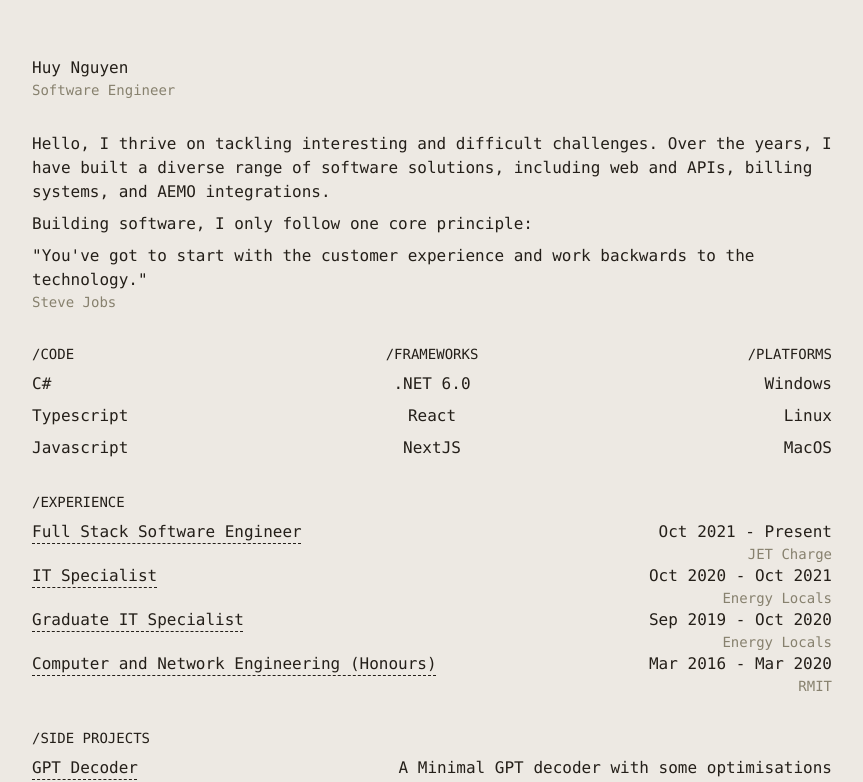
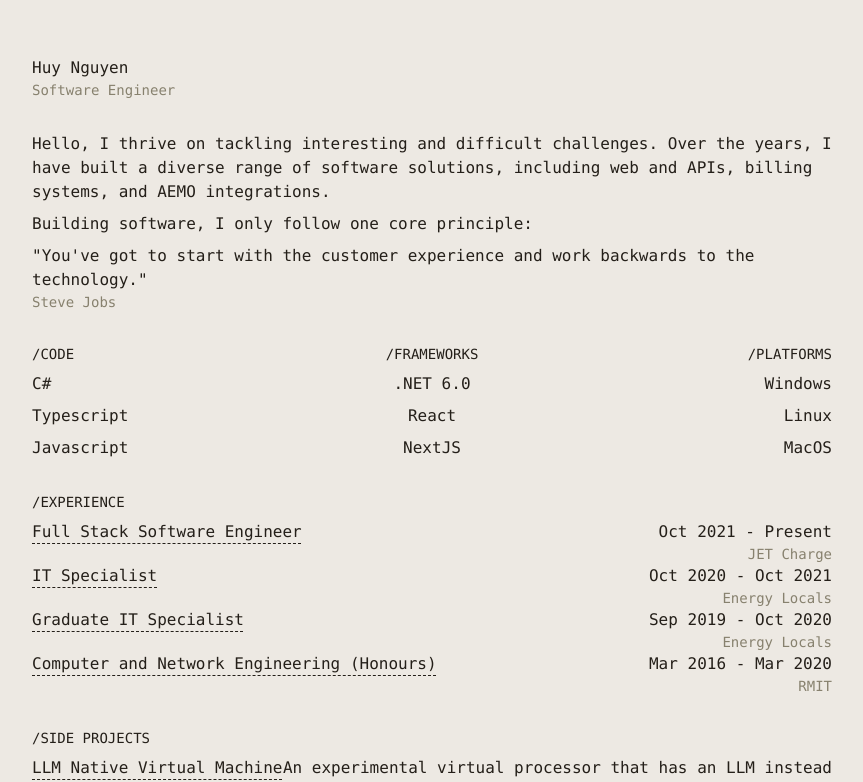
Before and after one commit to HuyNguyenAu/huynguyen-space, a React (Vite) app: page / in a window 1280 px wide. Shown: the top 782 px of the page, without its empty margins (208-1071 px from the left). Built offline with nearby package versions, Linux system fonts and the light colour scheme.

Commit message:
Add LLM Native Virtual Machine project to SideProjects section

```diff
--- a/src/pages/home.tsx
+++ b/src/pages/home.tsx
@@ -41,6 +41,11 @@ export const HomePage = () => {
       </Experience>
       <SideProjects>
         <SideProjects.Item
+          title="LLM Native Virtual Machine"
+          href="https://github.com/HuyNguyenAu/llm_native_virtual_machine"
+          description="An experimental virtual processor that has an LLM instead of an ALU"
+        />
+        <SideProjects.Item
           title="GPT Decoder"
           href="https://github.com/HuyNguyenAu/gpt-decoder"
           description="A Minimal GPT decoder with some optimisations"
```
